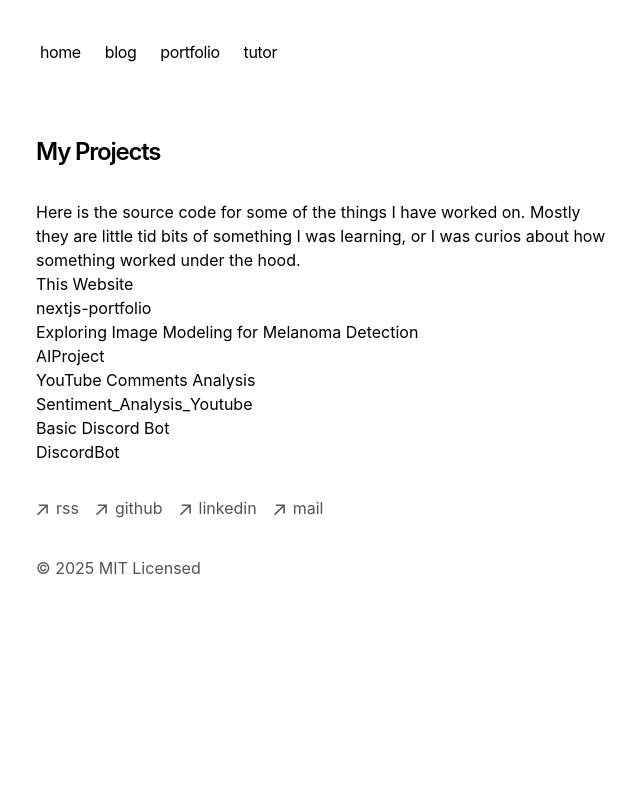
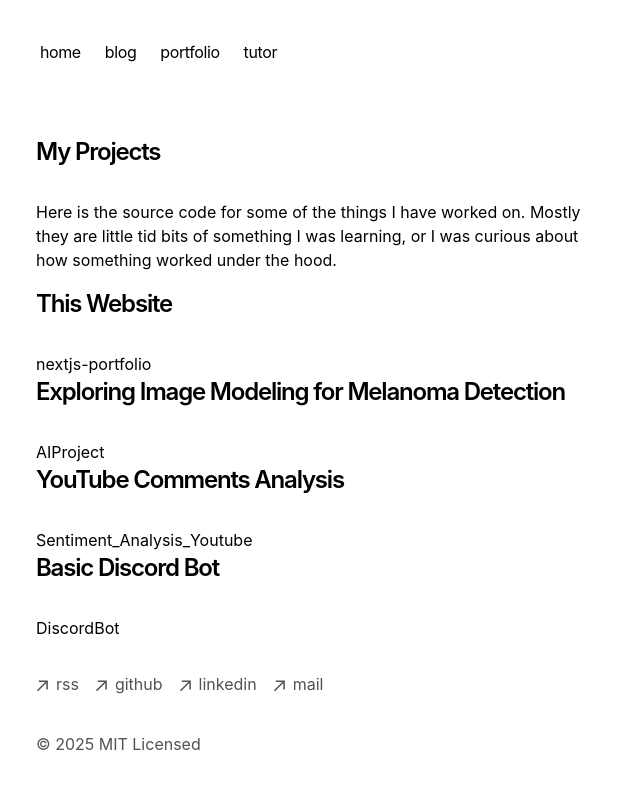
Before and after one commit to BillingtonDev/nextjs-portfolio, a Next.js app: page /portfolio in a window 1280 px wide. Shown: the top 788 px of the page, without its empty margins (316-956 px from the left). Built offline with nearby package versions, Linux system fonts and the light colour scheme.

Commit message:
MB - format portfolio

```diff
--- a/app/portfolio/page.tsx
+++ b/app/portfolio/page.tsx
@@ -4,25 +4,41 @@ export default function Page() {
       <h1 className="mb-8 text-2xl font-semibold tracking-tighter">
         My Projects
       </h1>
-      <p>
-        {'Here is the source code for some of the things I have worked on. Mostly they are little tid bits of something I was learning, or I was curios about how something worked under the hood.'}
+      <p className="mb-4">
+        {'Here is the source code for some of the things I have worked on. Mostly they are little tid bits of something I was learning, or I was curious about how something worked under the hood.'}
       </p>
-      <h2>
+      <h2 className="mb-8 text-2xl font-semibold tracking-tighter">
         This Website
-      </h2>
-      <a href="https://github.com/BillingtonDev/nextjs-portfolio">nextjs-portfolio</a>
-      <h2>
+      </h2 >
+      <a
+            className="flex items-center transition-all hover:text-neutral-800 dark:hover:text-neutral-100"
+            rel="noopener noreferrer"
+            target="_blank"
+            href="https://github.com/BillingtonDev/nextjs-portfolio">nextjs-portfolio</a>
+      <h2 className="mb-8 text-2xl font-semibold tracking-tighter">
         Exploring Image Modeling for Melanoma Detection
       </h2>
-      <a href="https://github.com/BillingtonDev/AIProject">AIProject</a>
-      <h2>
+      <a
+            className="flex items-center transition-all hover:text-neutral-800 dark:hover:text-neutral-100"
+            rel="noopener noreferrer"
+            target="_blank"
+            href="https://github.com/BillingtonDev/AIProject">AIProject</a>
+      <h2 className="mb-8 text-2xl font-semibold tracking-tighter">
         YouTube Comments Analysis
       </h2>
-      <a href="https://github.com/RupeshRang95/Sentiment_Analysis_Youtube">Sentiment_Analysis_Youtube</a>
-      <h2>
+      <a
+            className="flex items-center transition-all hover:text-neutral-800 dark:hover:text-neutral-100"
+            rel="noopener noreferrer"
+            target="_blank"
+            href="https://github.com/RupeshRang95/Sentiment_Analysis_Youtube">Sentiment_Analysis_Youtube</a>
+      <h2 className="mb-8 text-2xl font-semibold tracking-tighter">
         Basic Discord Bot
       </h2>
-      <a href="https://github.com/BillingtonDev/DiscordBot">DiscordBot</a>
+      <a
+            className="flex items-center transition-all hover:text-neutral-800 dark:hover:text-neutral-100"
+            rel="noopener noreferrer"
+            target="_blank"
+            href="https://github.com/BillingtonDev/DiscordBot">DiscordBot</a>
 
 
     </section>
```
